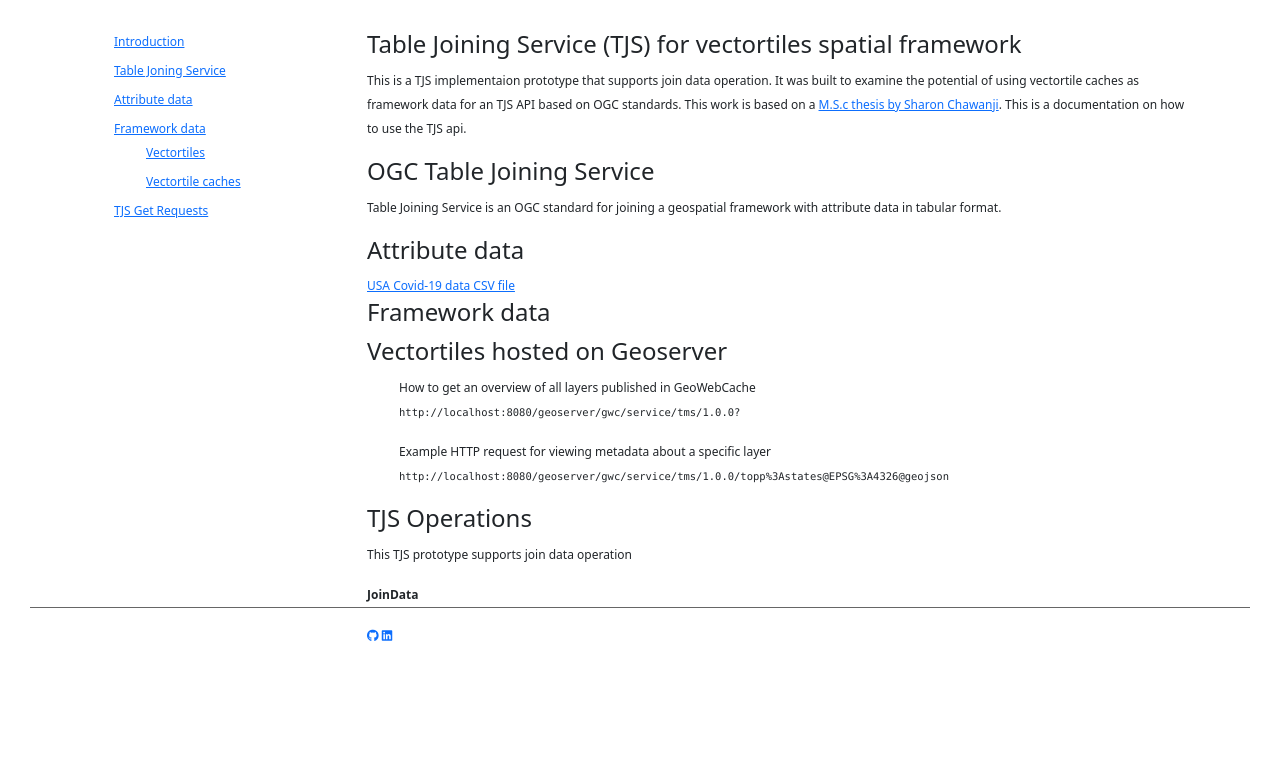
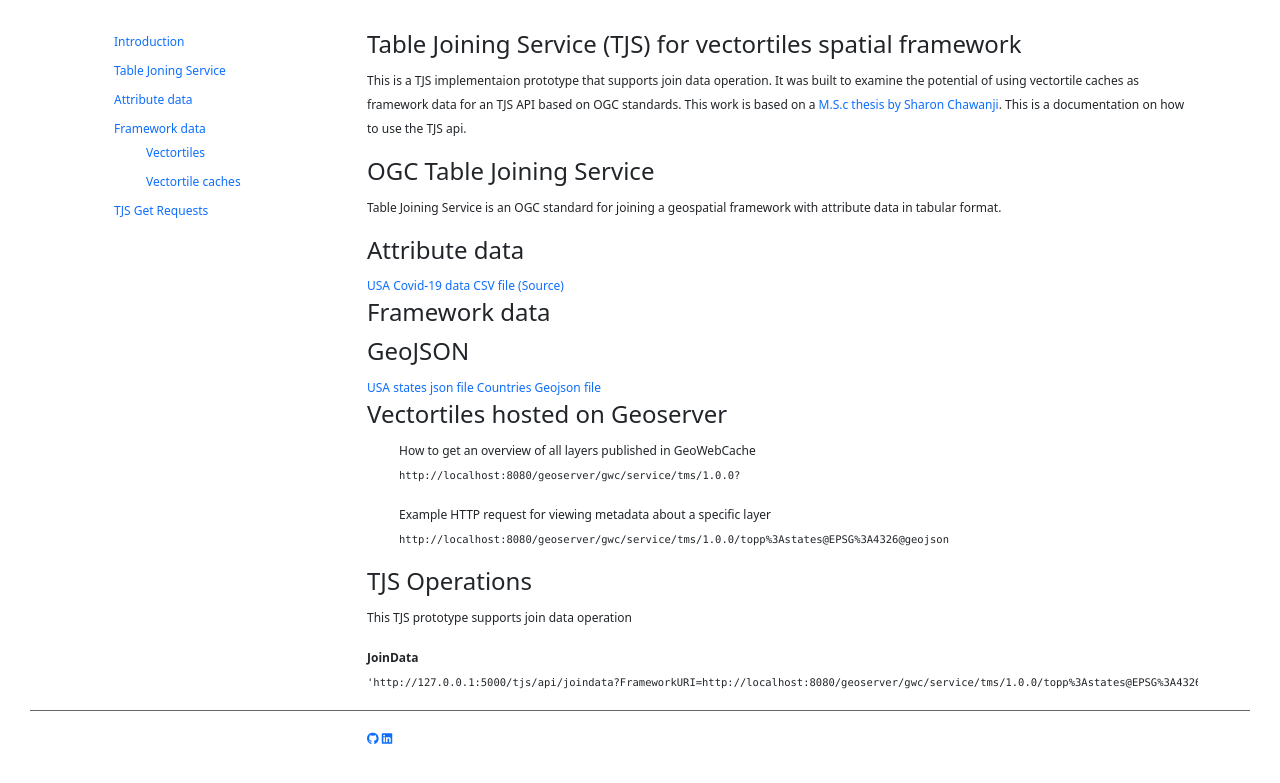
Before and after one commit to schawanji/TJS-Server, a Flask app: page / in a window 1280 px wide. Shown: the top 783 px of the page. Run offline with Flask 2, Linux system fonts and the light colour scheme; some libraries are stand-ins or nearby versions.

Commit message:
Updated app.py and index.html

```diff
--- a/app.py
+++ b/app.py
@@ -6,16 +6,20 @@ import pandas as pd
 
 app = Flask(__name__)
 
-COVID_DATA_CSV = 'https://raw.githubusercontent.com/nytimes/covid-19-data/6a6a67340325c354e9ee4890816718391b47d9ac/us' \
-                 '-states.csv'
-FrameworkURI = "http://localhost:8080/geoserver/gwc/service/tms/1.0.0/topp%3Astates@EPSG%3A4326@geojson/0/0/0.geojson"
+CovidDataURL = 'https://raw.githubusercontent.com/nytimes/covid-19-data/6a6a67340325c354e9ee4890816718391b47d9ac/us' \
+               '-states.csv '
+# FrameworkURI = "http://localhost:8080/geoserver/gwc/service/tms/1.0.0/topp%3Astates@EPSG%3A4326@geojson/0/0/0.geojson"
 
 GetDataURL = "https://schawanji.herokuapp.com/static/covid_data.csv"
 
 FrameworkKey = 'state'
-'http://127.0.0.1:5000/tjs/api/joindata?FrameworkURI=http://localhost:8080/geoserver/gwc/service/tms/1.0.0/topp' \
-'%3Astates@EPSG%3A4326@geojson/0/0/0.geojson&GetDataURL=https://schawanji.herokuapp.com/static/covid_data.csv' \
-'&FrameworkKey=state '
+
+FrameworkURI = 'https://raw.githubusercontent.com/PublicaMundi/MappingAPI/master/data/geojson/us-states.json'
+
+
+'https://schawanji.herokuapp.com/tjs/api/joindata?FrameworkURI=https://raw.githubusercontent.com/PublicaMundi/MappingAPI/master/data/geojson/us-states.json&GetDataURL=https://schawanji.herokuapp.com/static/covid_data.csv&FrameworkKey=state '
+
+
 
 def get_framework_data(FrameworkURI):
     gdf = gpd.read_file(FrameworkURI)
@@ -27,9 +31,6 @@ def get_attribute_data(GetDataURL):
     return df
 
 
-
-
-
 def get_framework_key(FrameworkKey, attribute1, attribute2):
     FrameworkKey = str(FrameworkKey)
     attribute_1 = str(attribute1)
@@ -37,12 +38,7 @@ def get_framework_key(FrameworkKey, attribute1, attribute2):
     return [FrameworkKey, attribute_1, attribute_2]
 
 
-def get_framework_data(FrameworkURI):
-    gdf = gpd.read_file(FrameworkURI)
-    return gdf
-
-
-def attribute_csv(GetDataURL):
+def attribute_csv(CovidDataURL):
     df = get_attribute_data(GetDataURL)
 
     df['date'] = pd.to_datetime(df['date'], format='%Y-%m-%d')
@@ -62,15 +58,14 @@ def joindata(FrameworkURI, GetDataURL, FrameworkKey):
     # Joining operation.
     gdf = get_framework_data(FrameworkURI)
     df = get_attribute_data(GetDataURL)
-    frameworkKey = gdf['STATE_NAME']
+    frameworkKey = gdf['name']
     dataKey = str(FrameworkKey)
-    df = df.rename(columns={dataKey: 'STATE_NAME'})
-    df = df[['STATE_NAME', 'deaths', 'cases']]
-    geometry = gdf[['geometry', 'STATE_NAME']]
-    geometry = geometry.merge(df, on='STATE_NAME').reindex(gdf.index)
+    df = df.rename(columns={dataKey: 'name'})
+    df = df[['name', 'deaths', 'cases']]
+    geometry = gdf[['geometry', 'name']]
+    geometry = geometry.merge(df, on='name').reindex(gdf.index)
     geojson = geometry.to_json()
     return geojson
-
 
 
 
@@ -87,6 +82,7 @@ def get_framework():
     geojson = gdf.to_json()
     return geojson
 
+
 @app.route('/tjs/api/joindata', methods=['GET'])
 def join_data():
     # Input parameters required
@@ -96,15 +92,14 @@ def join_data():
     # Joining operation.
     gdf = get_framework_data(FrameworkURI)
     df = get_attribute_data(GetDataURL)
-    frameworkKey = gdf['STATE_NAME']
+    frameworkKey = gdf['name']
     dataKey = str(FrameworkKey)
-    df = df.rename(columns={dataKey: 'STATE_NAME'})
-    df = df[['STATE_NAME', 'deaths', 'cases']]
-    geometry = gdf[['geometry', 'STATE_NAME']]
-    geometry = geometry.merge(df, on='STATE_NAME').reindex(gdf.index)
+    df = df.rename(columns={dataKey: 'name'})
+    df = df[['name', 'deaths', 'cases']]
+    geometry = gdf[['geometry', 'name']]
+    geometry = geometry.merge(df, on='name').reindex(gdf.index)
     geojson = geometry.to_json()
     return geojson
-
 
 
 """"@app.route('/tjs/api', methods=['GET'])
@@ -131,6 +126,5 @@ def join_data():
     geojson = geometry.to_json()
     return geojson"""
 
-
 if __name__ == "__main__":
     app.run()
--- a/static/css/style.css
+++ b/static/css/style.css
@@ -4,6 +4,8 @@ body {
   font-size: 12px;
 }
 
+a{ text-decoration: none;
+color:none}
 h1 {
   margin-bottom: 10px;
   font-size: 24px;
--- a/templates/index.html
+++ b/templates/index.html
@@ -46,13 +46,17 @@
       <div id="attribute-data">
         <h1>Attribute data</h1>
 
-         <a href="http://127.0.0.1:5000/static/covid_data.csv">USA Covid-19 data CSV file</a>
+         <a href="https://schawanji.herokuapp.com/static/covid_data.csv">USA Covid-19 data CSV file</a> <a href='https://raw.githubusercontent.com/nytimes/covid-19-data/6a6a67340325c354e9ee4890816718391b47d9ac/us-states.csv'>(Source)</a>
 
 
       </div>
 
       <div id="framework-data">
         <h1>Framework data</h1>
+
+        <h1> GeoJSON</h1>
+        <a href="https://raw.githubusercontent.com/PublicaMundi/MappingAPI/master/data/geojson/us-states.json"> USA states json file</a>
+        <a href="https://openlayers.org/en/v4.6.5/examples/data/geojson/countries.geojson"> Countries Geojson file</a>
         <h1 id="vector-tiles">Vectortiles hosted on Geoserver</h1>
 
         <ul class="content">
@@ -72,6 +76,8 @@ http://localhost:8080/geoserver/gwc/service/tms/1.0.0/topp%3Astates@EPSG%3A4326@
         <h1> TJS Operations</h1>
         <p>This TJS prototype supports join data operation</p>
         <strong>JoinData </strong>
+        <pre>'http://127.0.0.1:5000/tjs/api/joindata?FrameworkURI=http://localhost:8080/geoserver/gwc/service/tms/1.0.0/topp%3Astates@EPSG%3A4326@geojson/0/0/0.geojson&GetDataURL=https://schawanji.herokuapp.com/static/covid_data.csv&FrameworkKey=state '
+</pre>
       </div>
     </div>
   </div>
```
